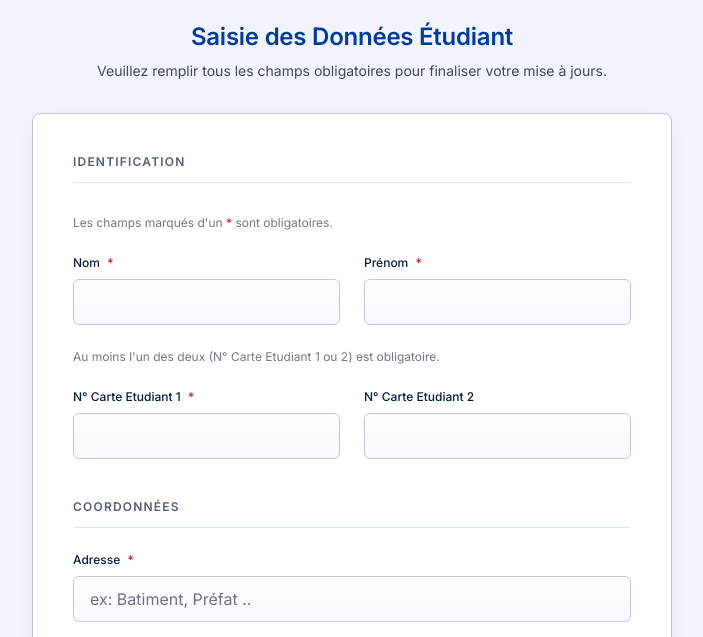
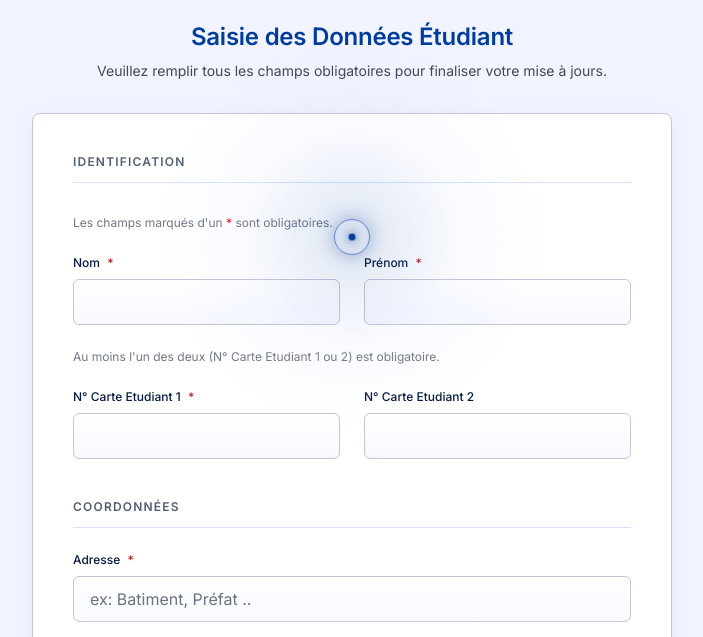
Before and after one commit to Rolinbe/Mise-jour-AESNA, a website: page index.html in a window 1280 px wide. Shown: the part 163-800 px from the top of the page, without its empty margins (288-991 px from the left). Drawn offline with nearby package versions, Linux system fonts and the light colour scheme.

Commit message:
Version Finale desing

```diff
--- a/script.js
+++ b/script.js
@@ -335,4 +335,114 @@ document.addEventListener('DOMContentLoaded', () => {
         }
     }
 });
-PY
+
+/* ===================== CursorGlow ===================== */
+(function initCursorGlow() {
+    if (window.matchMedia('(prefers-reduced-motion: reduce)').matches) return;
+
+    const isTouch = 'ontouchstart' in window || navigator.maxTouchPoints > 0;
+
+    const creerElement = (className) => {
+        const el = document.createElement('div');
+        el.className = className;
+        document.body.appendChild(el);
+        return el;
+    };
+
+    const glow = creerElement('cursor-glow');
+    const ring = creerElement('cursor-ring');
+    const dot = creerElement('cursor-dot');
+
+    if (isTouch) {
+        glow.style.display = 'none';
+        ring.style.display = 'none';
+        dot.style.display = 'none';
+        return;
+    }
+
+    const INTERACTIF = 'a, button, input, select, textarea, label, .ds-dropzone';
+
+    const cible = { x: window.innerWidth / 2, y: window.innerHeight / 2 };
+    const positions = {
+        dot: { x: cible.x, y: cible.y },
+        ring: { x: cible.x, y: cible.y },
+        glow: { x: cible.x, y: cible.y },
+    };
+
+    const facteurs = { dot: 0.65, ring: 0.28, glow: 0.10 };
+    const precedente = { x: cible.x, y: cible.y };
+
+    let scale = 1;
+    let scaleCible = 1;
+    let visible = false;
+
+    window.addEventListener('mousemove', (e) => {
+        cible.x = e.clientX;
+        cible.y = e.clientY;
+        if (!visible) {
+            visible = true;
+            glow.style.opacity = '1';
+            ring.style.opacity = '1';
+            dot.style.opacity = '1';
+        }
+    });
+
+    document.addEventListener('mouseleave', () => {
+        visible = false;
+        glow.style.opacity = '0';
+        ring.style.opacity = '0';
+        dot.style.opacity = '0';
+    });
+
+    document.addEventListener('mouseenter', () => {
+        visible = true;
+        glow.style.opacity = '1';
+        ring.style.opacity = '1';
+        dot.style.opacity = '1';
+    });
+
+    document.addEventListener('mouseover', (e) => {
+        if (e.target.closest(INTERACTIF)) scaleCible = 1.6;
+    });
+
+    document.addEventListener('mouseout', (e) => {
+        if (e.target.closest(INTERACTIF)) scaleCible = 1;
+    });
+
+    const appliquer = (el, p, stretchX, stretchY, angle, echelle) => {
+        el.style.transform =
+            `translate(${p.x}px, ${p.y}px) translate(-50%, -50%) ` +
+            `rotate(${angle}rad) scale(${stretchX * echelle}, ${stretchY * echelle})`;
+    };
+
+    function animate() {
+        const vx = cible.x - precedente.x;
+        const vy = cible.y - precedente.y;
+        precedente.x = cible.x;
+        precedente.y = cible.y;
+
+        const vitesse = Math.hypot(vx, vy);
+        const angle = Math.atan2(vy, vx);
+        const etirement = Math.min(vitesse * 0.018, 0.75);
+
+        const sx = 1 + etirement;
+        const sy = 1 - etirement * 0.45;
+
+        scale += (scaleCible - scale) * 0.16;
+
+        Object.keys(positions).forEach((nom) => {
+            const p = positions[nom];
+            const facteur = facteurs[nom];
+            p.x += (cible.x - p.x) * facteur;
+            p.y += (cible.y - p.y) * facteur;
+        });
+
+        appliquer(dot, positions.dot, 1, 1, 0, scale);
+        appliquer(ring, positions.ring, sx, sy, angle, scale);
+        appliquer(glow, positions.glow, sx, sy, angle, scale);
+
+        requestAnimationFrame(animate);
+    }
+
+    animate();
+})();
--- a/styles.css
+++ b/styles.css
@@ -78,3 +78,48 @@
     border-color: #003d9b;
     background-color: #f1f3ff;
 }
+
+/* ===================== CursorGlow ===================== */
+.cursor-glow,
+.cursor-ring,
+.cursor-dot {
+    position: fixed;
+    top: 0;
+    left: 0;
+    border-radius: 50%;
+    pointer-events: none;
+    opacity: 0;
+    will-change: transform, opacity;
+    transition: opacity 0.4s ease;
+}
+
+.cursor-glow {
+    width: 400px;
+    height: 400px;
+    z-index: 20;
+    background: radial-gradient(circle,
+            rgba(0, 61, 155, 0.13) 0%,
+            rgba(178, 197, 255, 0.08) 38%,
+            rgba(178, 197, 255, 0) 68%);
+    filter: blur(3px);
+}
+
+.cursor-ring {
+    width: 36px;
+    height: 36px;
+    z-index: 21;
+    border: 1.5px solid rgba(0, 61, 155, 0.55);
+    box-shadow:
+        0 0 18px rgba(0, 61, 155, 0.35),
+        inset 0 0 10px rgba(178, 197, 255, 0.4);
+}
+
+.cursor-dot {
+    width: 7px;
+    height: 7px;
+    z-index: 22;
+    background: #003d9b;
+    box-shadow:
+        0 0 10px rgba(0, 61, 155, 0.9),
+        0 0 24px rgba(0, 61, 155, 0.5);
+}
```
